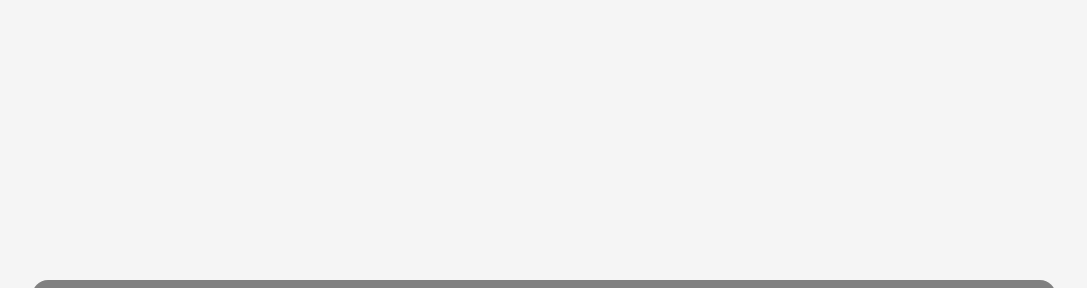
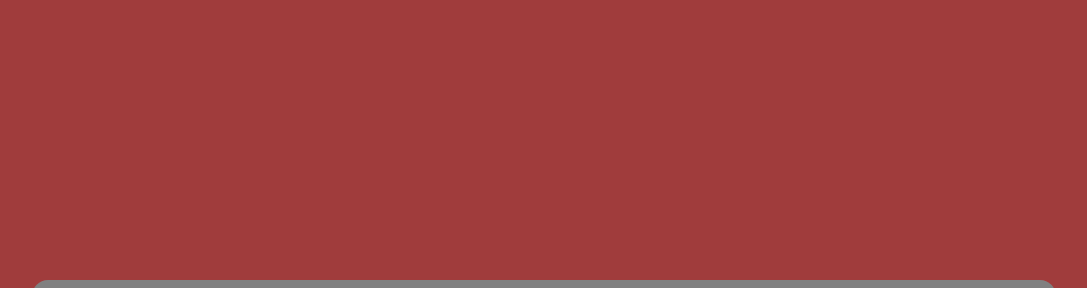
Before and after one commit to ViniciusCassemira/gh_actions_deploy_tutorial, a plain HTML site: page index.html in a window 1280 px wide. Shown: the part 66-354 px from the top of the page, without its empty margins (96-1183 px from the left). Drawn offline with Linux system fonts and the light colour scheme.

Commit message:
change bg color

```diff
--- a/index.html
+++ b/index.html
@@ -18,7 +18,7 @@
             text-align: center;
             width: 100vw;
             height: 100vh;
-            background-color: whitesmoke;
+            background-color: rgb(160, 60, 60);
         }
         a{
             width: 80%;
```
